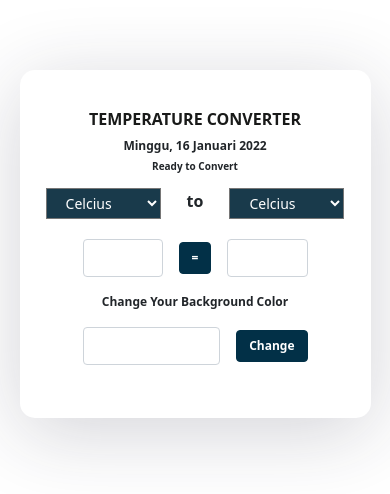
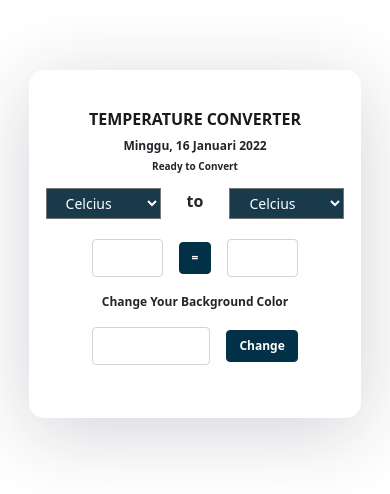
Before and after one commit to putrisanji/HomeworkFE, a website: page index.html in a window 390 px wide. Shown: the part 178-672 px from the top of the page. Drawn offline with nearby package versions, Linux system fonts and the light colour scheme.

Commit message:
update size

```diff
--- a/style.scss
+++ b/style.scss
@@ -99,8 +99,8 @@ a {
 
   }
 }
-@media only screen and (max-width: 600px) {
+@media only screen and (max-width: 800px) {
   .container {
-    width: 90%;
+    width: 85%;
   }
 }
```
Also changed, not shown: style.css.
